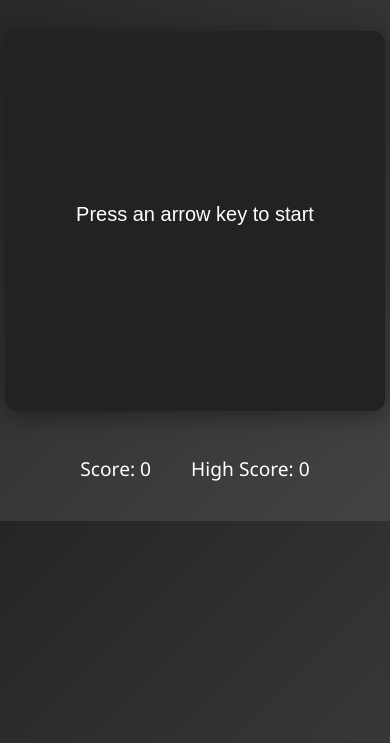
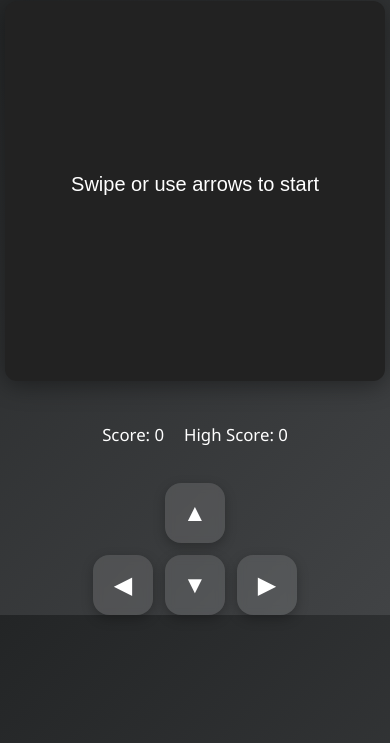
Before and after one commit to BeingGuru7/snake_game, a plain HTML site: page index.html in a window 390 px wide. Shown: the part 101-844 px from the top of the page. Drawn offline with Linux system fonts and the light colour scheme.

Commit message:
Add complete mobile touch controls with viewport and improved gestures

```diff
--- a/index.html
+++ b/index.html
@@ -2,6 +2,7 @@
 <html lang="en">
 <head>
   <meta charset="UTF-8">
+  <meta name="viewport" content="width=device-width, initial-scale=1.0, viewport-fit=cover">
   <title>Snake Game</title>
   <link rel="stylesheet" href="style.css">
 </head>
@@ -12,6 +13,14 @@
     <p id="score">Score: 0</p>
     <p id="highScore">High Score: 0</p>
   </div>
+  <div class="touch-controls" aria-label="Touch controls">
+    <button class="control-btn up" data-dir="UP" aria-label="Move up">▲</button>
+    <div class="control-row">
+      <button class="control-btn left" data-dir="LEFT" aria-label="Move left">◀</button>
+      <button class="control-btn down" data-dir="DOWN" aria-label="Move down">▼</button>
+      <button class="control-btn right" data-dir="RIGHT" aria-label="Move right">▶</button>
+    </div>
+  </div>
   <button id="retryBtn" class="retry-btn" style="display:none;">
     <span>▶</span> Play Again
   </button>
--- a/script.js
+++ b/script.js
@@ -1,6 +1,8 @@
 const canvas = document.getElementById("gameCanvas");
 const ctx = canvas.getContext("2d");
 const retryBtn = document.getElementById("retryBtn");
+const touchButtons = document.querySelectorAll(".control-btn");
+const isTouchDevice = window.matchMedia("(pointer: coarse)").matches || ("ontouchstart" in window);
 
 let box = 20; // grid size
 let gridWidth, gridHeight;
@@ -24,11 +26,26 @@
   game = setInterval(draw, 100);
 }
 
+function setDirection(nextDirection) {
+  if (nextDirection === "LEFT" && direction !== "RIGHT") direction = "LEFT";
+  else if (nextDirection === "UP" && direction !== "DOWN") direction = "UP";
+  else if (nextDirection === "RIGHT" && direction !== "LEFT") direction = "RIGHT";
+  else if (nextDirection === "DOWN" && direction !== "UP") direction = "DOWN";
+}
+
 document.addEventListener("keydown", event => {
-  if (event.key === "ArrowLeft" && direction !== "RIGHT") direction = "LEFT";
-  else if (event.key === "ArrowUp" && direction !== "DOWN") direction = "UP";
-  else if (event.key === "ArrowRight" && direction !== "LEFT") direction = "RIGHT";
-  else if (event.key === "ArrowDown" && direction !== "UP") direction = "DOWN";
+  if (event.key === "ArrowLeft") setDirection("LEFT");
+  else if (event.key === "ArrowUp") setDirection("UP");
+  else if (event.key === "ArrowRight") setDirection("RIGHT");
+  else if (event.key === "ArrowDown") setDirection("DOWN");
+});
+
+touchButtons.forEach(btn => {
+  btn.addEventListener("click", () => setDirection(btn.dataset.dir));
+  btn.addEventListener("touchstart", (e) => {
+    e.preventDefault();
+    setDirection(btn.dataset.dir);
+  }, { passive: false });
 });
 
 // Retry button click
@@ -40,7 +57,7 @@
   if (!direction) {
     ctx.fillStyle = "white";
     ctx.font = "20px Arial";
-    const startMsg = "Press an arrow key to start";
+    const startMsg = isTouchDevice ? "Swipe or use touch buttons to start" : "Swipe or use arrows to start";
     const startTextWidth = ctx.measureText(startMsg).width;
     ctx.fillText(startMsg, (canvas.width - startTextWidth) / 2, canvas.height / 2);
     return;
--- a/style.css
+++ b/style.css
@@ -18,6 +18,7 @@
   border-radius: 12px;
   box-shadow: 0 4px 24px rgba(0,0,0,0.4);
   margin-top: 20px;
+  touch-action: none;
 }
 
 .scoreboard {
@@ -49,3 +50,67 @@
   background: linear-gradient(90deg, #0072ff 0%, #00c6ff 100%);
   transform: scale(1.05);
 }
+
+.touch-controls {
+  display: block;
+  margin: 12px auto 0;
+  width: fit-content;
+  user-select: none;
+  -webkit-user-select: none;
+}
+
+.control-row {
+  display: flex;
+  gap: 12px;
+  justify-content: center;
+  margin-top: 12px;
+}
+
+.control-btn {
+  width: 68px;
+  height: 68px;
+  border: none;
+  border-radius: 16px;
+  background: rgba(255, 255, 255, 0.12);
+  color: #fff;
+  font-size: 28px;
+  box-shadow: 0 4px 12px rgba(0, 0, 0, 0.25);
+  backdrop-filter: blur(4px);
+  touch-action: manipulation;
+}
+
+.control-btn:active {
+  transform: scale(0.96);
+  background: rgba(255, 255, 255, 0.22);
+}
+
+.control-btn.up {
+  display: block;
+  margin: 0 auto;
+}
+
+@media (hover: hover) and (pointer: fine) {
+  .touch-controls {
+    display: none;
+  }
+}
+
+@media (max-width: 768px) {
+  h1 {
+    margin-top: 18px;
+    font-size: 2em;
+  }
+
+  .scoreboard {
+    gap: 20px;
+    font-size: 1.05em;
+  }
+}
+
+@media (max-width: 480px) {
+  .control-btn {
+    width: 60px;
+    height: 60px;
+    font-size: 24px;
+  }
+}
```
